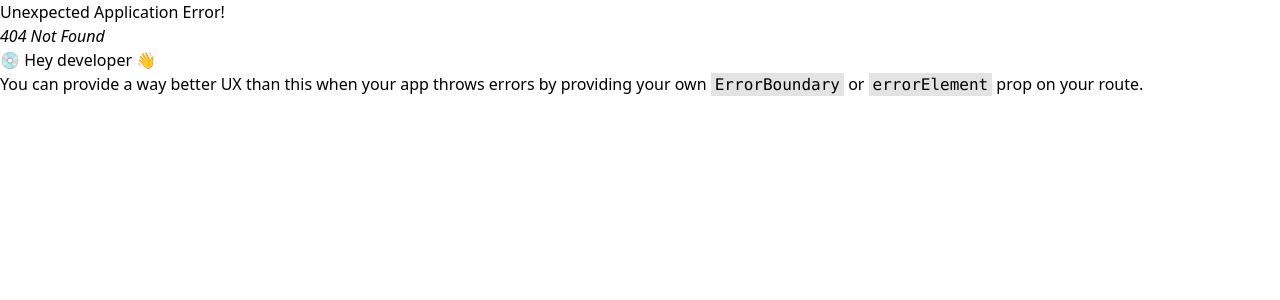
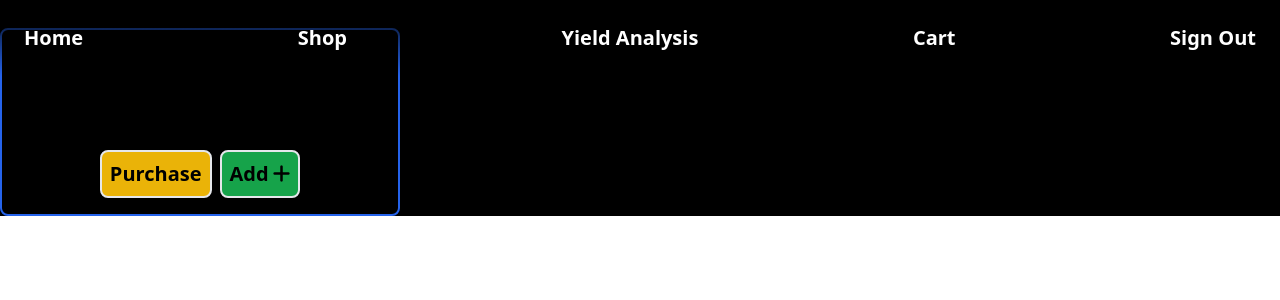
Before and after one commit to ShlokMewada/HackOut-Frontend, a React (Create React App) app: page /shop in a window 1280 px wide. Before the commit this address had no page. Shown: the top 300 px of the page. Built offline with nearby package versions, Linux system fonts and the light colour scheme.

Commit message:
adding footer and shop components

```diff
--- a/src/components/Body.js
+++ b/src/components/Body.js
@@ -4,6 +4,7 @@ import Browse from "./Browse";
 import Login from "./Login";
 import Home from "./Home";
 import { YieldAnalysis } from "./YieldAnalysis";
+import Shop from "./Shop";
 
 const Body = () => {
   const appRouter = createBrowserRouter([
@@ -18,6 +19,10 @@ const Body = () => {
         {
           path: "/yield-analysis",
           element: <YieldAnalysis />,
+        },
+        {
+          path: "/shop",
+          element: <Shop />,
         },
         // {
         //   path: "/login",
--- /dev/null
+++ b/src/components/Footer.js
@@ -0,0 +1,25 @@
+import { Link } from "react-router-dom";
+
+const Footer = () => {
+  return (
+    <div>
+      <div>
+        Footer
+        <li>
+          <li>
+            <Link to="/" className="text-xl font-bold text-white">
+              About Us
+            </Link>
+          </li>
+          <li>
+            <Link to="/" className="text-xl font-bold text-white">
+              Contact Us
+            </Link>
+          </li>
+        </li>
+      </div>
+    </div>
+  );
+};
+
+export default Footer;
--- a/src/components/Header.js
+++ b/src/components/Header.js
@@ -17,18 +17,13 @@ const Header = () => {
           </Link>
         </li>
         <li>
-          <Link to="/yield-analysis" className="text-xl font-bold text-white">
-            Yield Analysis
+          <Link to="/shop" className="text-xl font-bold text-white">
+            Shop
           </Link>
         </li>
         <li>
-          <Link to="/" className="text-xl font-bold text-white">
-            About Us
-          </Link>
-        </li>
-        <li>
-          <Link to="/" className="text-xl font-bold text-white">
-            Contact Us
+          <Link to="/yield-analysis" className="text-xl font-bold text-white">
+            Yield Analysis
           </Link>
         </li>
         <li>
--- /dev/null
+++ b/src/components/Shop.js
@@ -0,0 +1,14 @@
+import ProductCard from "./ProductCard";
+
+const Shop = () => {
+  return (
+    <div className="bg-black">
+      <h1 className="text-xl font-bold">Products</h1>
+      <div className="flex flex-wrap gap-3">
+        <ProductCard />
+      </div>
+    </div>
+  );
+};
+
+export default Shop;
```
